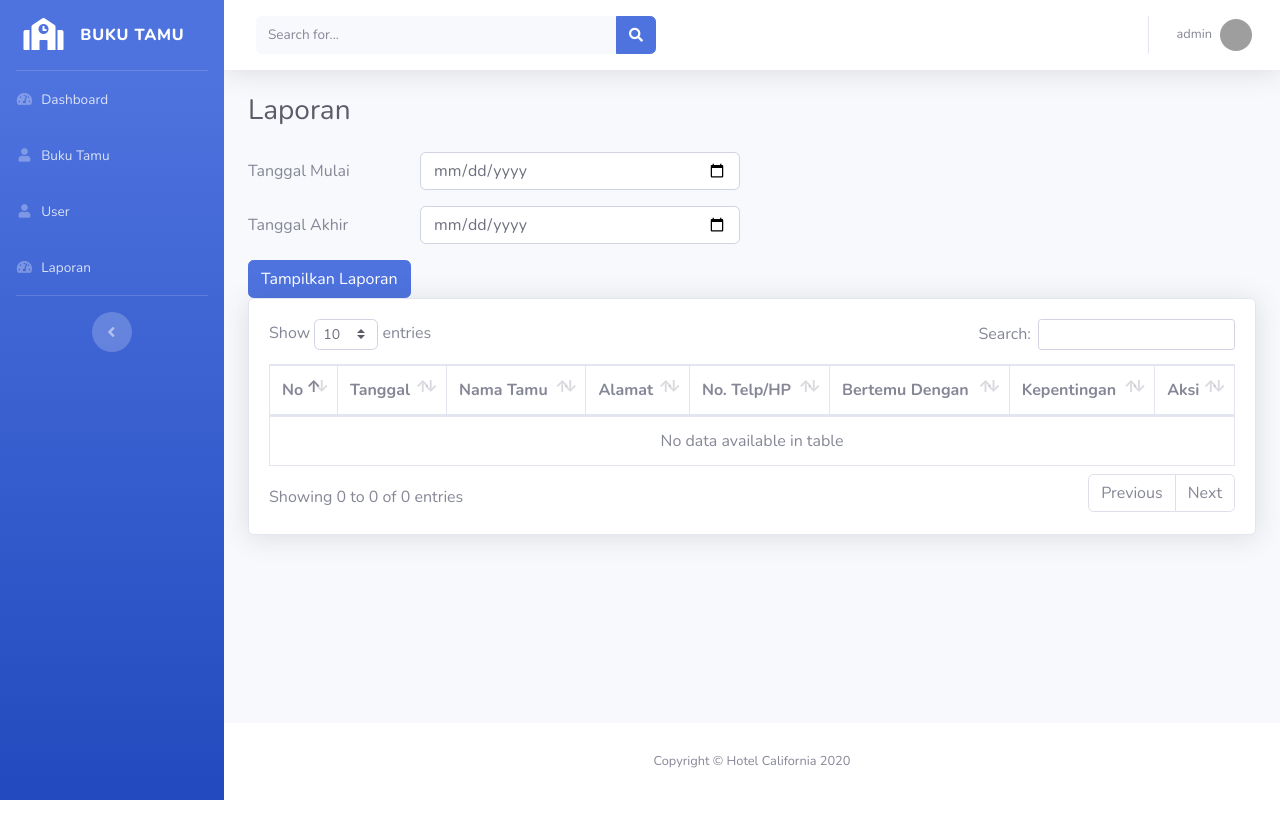
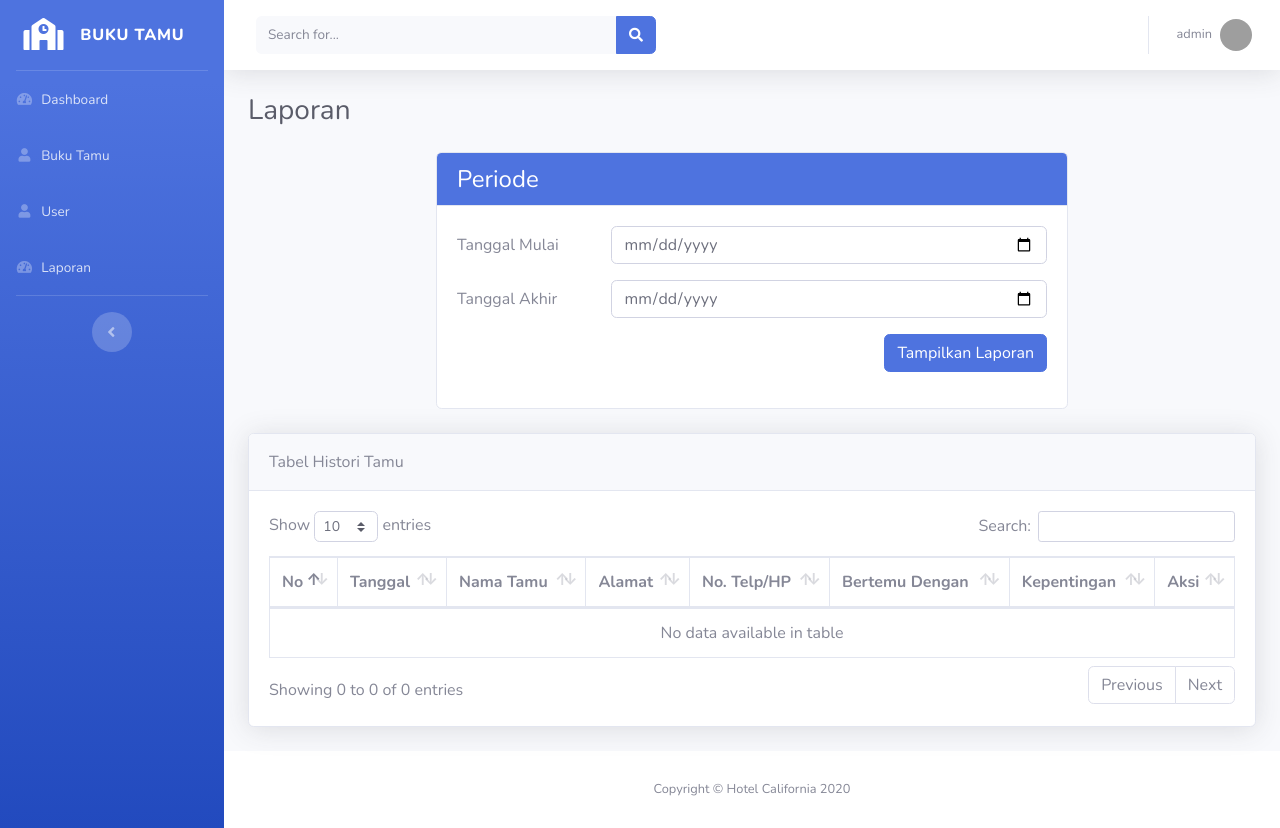
Before and after one commit to nabildzr/bukutamu, a PHP site: page /app/laporan.php in a window 1280 px wide. Before the commit the page ends 800 px from the top, so only its background shows below. Run offline with PHP 8.4, Linux system fonts and the light colour scheme; a user stored in the database is signed in; some libraries are stand-ins or nearby versions; grey boxes are pictures that could not be loaded.

```diff
--- a/app/laporan.php
+++ b/app/laporan.php
@@ -1,6 +1,7 @@
 <?php
 include_once('../templates/header.php');
 require_once('../conf/koneksi.php');
+require_once '../conf/function.php';
 ?>
 
 <!-- Begin Page Content -->
@@ -9,25 +10,44 @@ require_once('../conf/koneksi.php');
     <h1 class="h3 mb-4  text-gray-800">Laporan</h1>
 
     <!-- Form untuk memilih periode tanggal -->
-    <form method="GET" action="">
+    <div class="container mb-4">
+        <div class="row justify-content-center">
+            <div class="col-md-8">
+                <div class="card">
+                    <div class="card-header bg-primary text-white">
+                        <h4 class="mb-0">Periode</h4>
+                    </div>
+                    <div class="card-body">
+                        <form method="POST" action="">
                             <div class="form-group row">
-            <label for="start_date" class="col-sm-2 col-form-label">Tanggal Mulai</label>
-            <div class="col-sm-4">
+                                <label for="start_date" class="col-sm-3 col-form-label">Tanggal Mulai</label>
+                                <div class="col-sm-9">
                                     <input type="date" id="start_date" name="start_date" class="form-control" required>
                                 </div>
                             </div>
                             <div class="form-group row">
-            <label for="end_date" class="col-sm-2 col-form-label">Tanggal Akhir</label>
-            <div class="col-sm-4">
+                                <label for="end_date" class="col-sm-3 col-form-label">Tanggal Akhir</label>
+                                <div class="col-sm-9">
                                     <input type="date" id="end_date" name="end_date" class="form-control" required>
                                 </div>
                             </div>
+                            <div class="form-group row">
+                                <div class="col-sm-12 text-right">
                                     <button type="submit" name="show" class="btn btn-primary">Tampilkan Laporan</button>
+                                </div>
+                            </div>
                         </form>
+                    </div>
+                </div>
+            </div>
+        </div>
+    </div>
 
 
     <div class="card shadow mb-4">
-
+        <div class="card-header py-3">
+            <span class="text">Tabel Histori Tamu</span>
+        </div>
         <div class="card-body">
             <div class="table-responsive">
                 <table class="table table-bordered" id="dataTable" width="100%" cellspacing="0">
@@ -63,7 +83,7 @@ require_once('../conf/koneksi.php');
                                     <td><?= $tamu['bertemu'] ?></td>
                                     <td><?= $tamu['kepentingan'] ?></td>
                                     <td>
-                                        <a href="edit-tamu.php?id=<?= $tamu['id_tamu'] ?>" class="btn btn-success">Ubah</a>
+                                        <a href="../app/bukutamu/edit-tamu.php?id=<?= $tamu['id_tamu'] ?>" class="btn btn-success">Ubah</a>
                                         <a href="javascript:void(0);" onclick="confirmDeletion('<?= $tamu['id_tamu'] ?>')" class="btn btn-danger">Hapus</a>
                                         <script>
                                             function confirmDeletion(id) {
@@ -78,7 +98,7 @@ require_once('../conf/koneksi.php');
                                                     cancelButtonText: 'Batal'
                                                 }).then((result) => {
                                                     if (result.isConfirmed) {
-                                                        window.location.href = 'hapus-tamu.php?id=' + id;
+                                                        window.location.href = '../app/bukutamu/hapus-tamu.php?id=' + id;
                                                     }
                                                 })
                                             }
@@ -133,6 +153,8 @@ require_once('../conf/koneksi.php');
     <?php if (isset($start_date) && isset($end_date)): ?>
         <a href="excel.php?start_date=<?= $start_date ?>&end_date=<?= $end_date ?>" class="btn btn-success mt-4">Export to Excel</a>
     <?php endif; ?>
+
+    <!-- Button to export data to word -->
 </div>
 <!-- /.container-fluid -->
 
```
Also changed, not shown: app/excel.php (+6 -5 lines), app/index.php (+27 -5 lines). Lines whose indentation alone changed are shown as unchanged.
